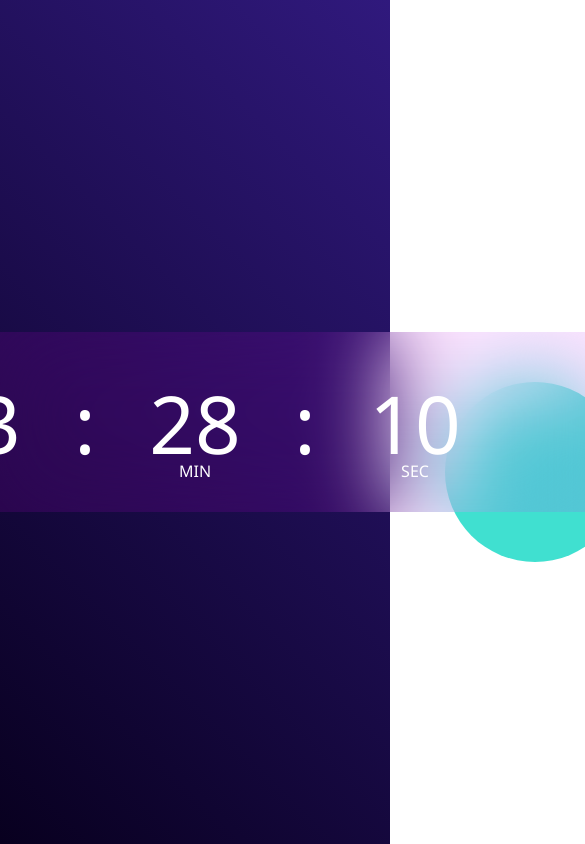
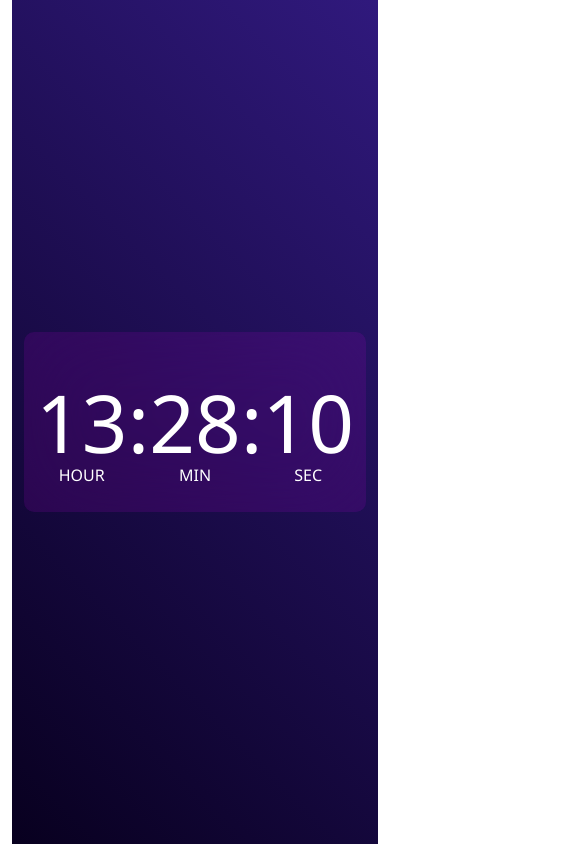
Before and after one commit to Olexxee/Digitalclock, a plain HTML site: page index.html in a window 390 px wide. Shown: the top 844 px of the page, 585 px wide, since content can reach past the window. Drawn offline with nearby package versions, Linux system fonts and the light colour scheme.

Commit message:
Updated query

```diff
--- a/css/style.css
+++ b/css/style.css
@@ -14,7 +14,7 @@
 }
 
 .container {
-  width: 800px;
+  width: 100%;
   height: 180px;
   position: absolute;
   top: 50%;
@@ -83,3 +83,17 @@
 .clock span#sec::after {
   content: "SEC";
 }
+
+@media (max-width: 700px) {
+  .hero {
+    width: auto;
+  }
+
+  .container::after {
+    display: none;
+  }
+
+  .container::before {
+    display: none;
+  }
+}
--- a/index.html
+++ b/index.html
@@ -4,14 +4,16 @@
 <head>
     <meta charset="UTF-8">
     <meta name="viewport" content="width=device-width, initial-scale=1.0">
+    <link href="https://cdn.jsdelivr.net/npm/bootstrap@5.3.3/dist/css/bootstrap.min.css" rel="stylesheet"
+        integrity="sha384-QWTKZyjpPEjISv5WaRU9OFeRpok6YctnYmDr5pNlyT2bRjXh0JMhjY6hW+ALEwIH" crossorigin="anonymous">
     <link rel="stylesheet" href="css/style.css">
     <title>My Digital clock</title>
 </head>
 
-<body>
+<body class="container-fluid">
     <div class="hero">
-        <div class="container">
-            <div class="clock">
+        <div class="container container-fluid">
+            <div class="clock container-fluid">
                 <span id="hrs">00</span>
                 <span>:</span>
                 <span id="min">00</span>
@@ -22,6 +24,9 @@
     </div>
 
     <script src="js/main.js"></script>
+    <script src="https://cdn.jsdelivr.net/npm/bootstrap@5.3.3/dist/js/bootstrap.bundle.min.js"
+        integrity="sha384-YvpcrYf0tY3lHB60NNkmXc5s9fDVZLESaAA55NDzOxhy9GkcIdslK1eN7N6jIeHz"
+        crossorigin="anonymous"></script>
 </body>
 
 </html>
```
